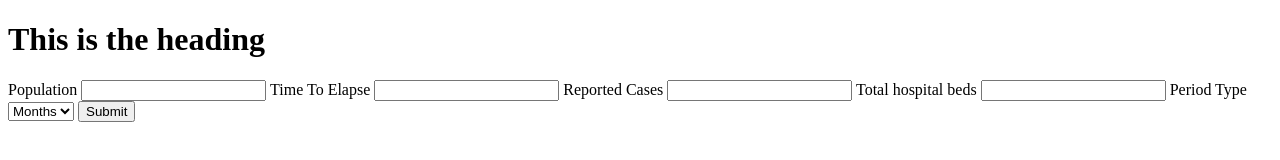
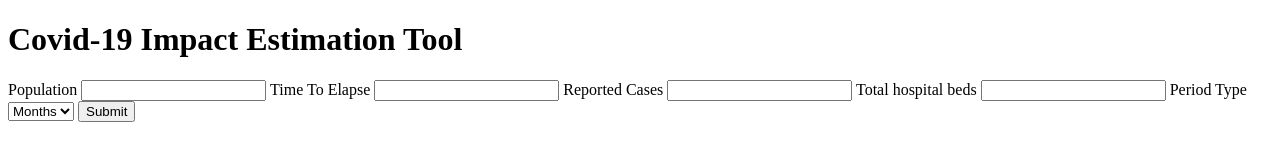
Before and after one commit to adelewg/Covid-19, a plain HTML site: page index.html in a window 1280 px wide. Drawn offline with Linux system fonts and the light colour scheme.

Commit message:
Added the heading

```diff
--- a/index.html
+++ b/index.html
@@ -6,7 +6,7 @@
 
   <body>
     <header>
-      <h1>This is the heading</h1>
+      <h1>Covid-19 Impact Estimation Tool</h1>
     </header>
     <form action = "" method = "post">
       <label for = "data-population">Population</label>
```
